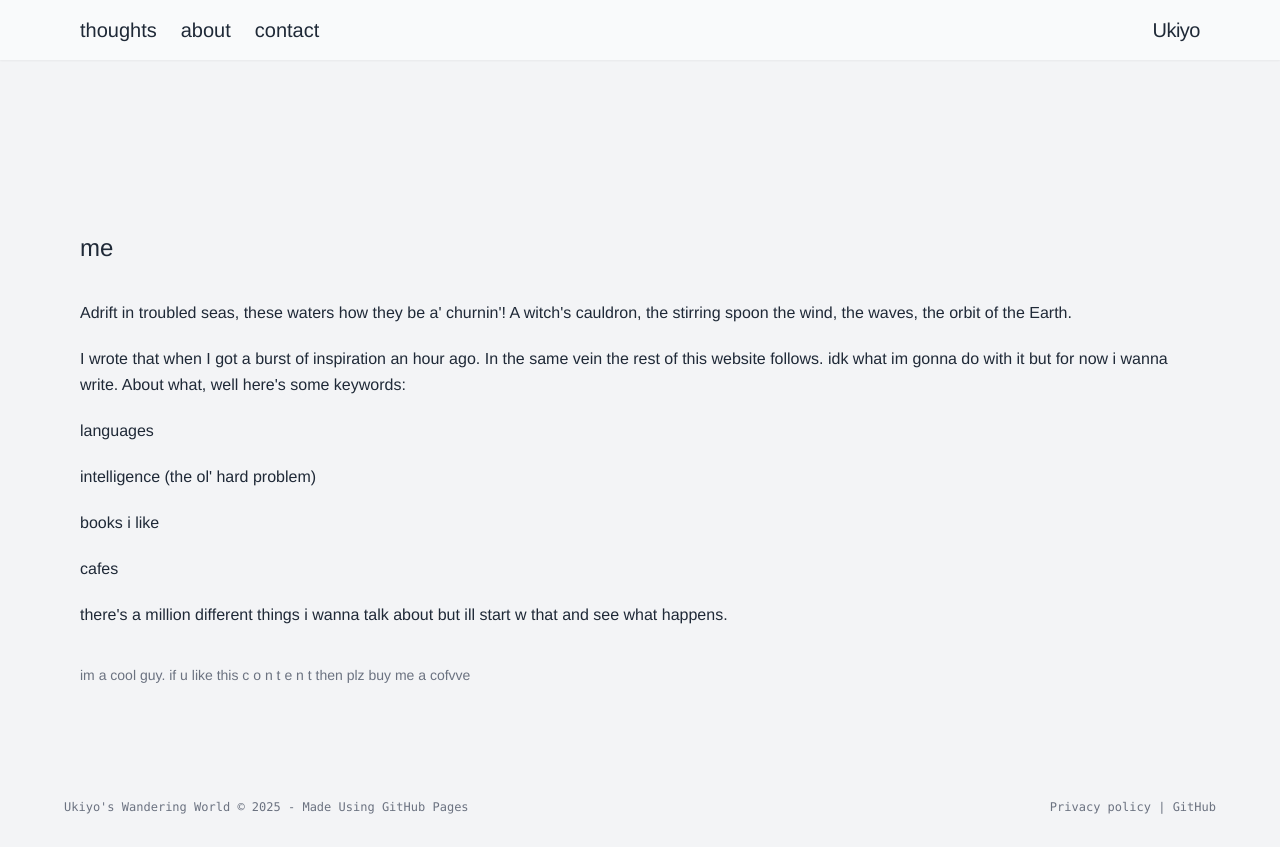
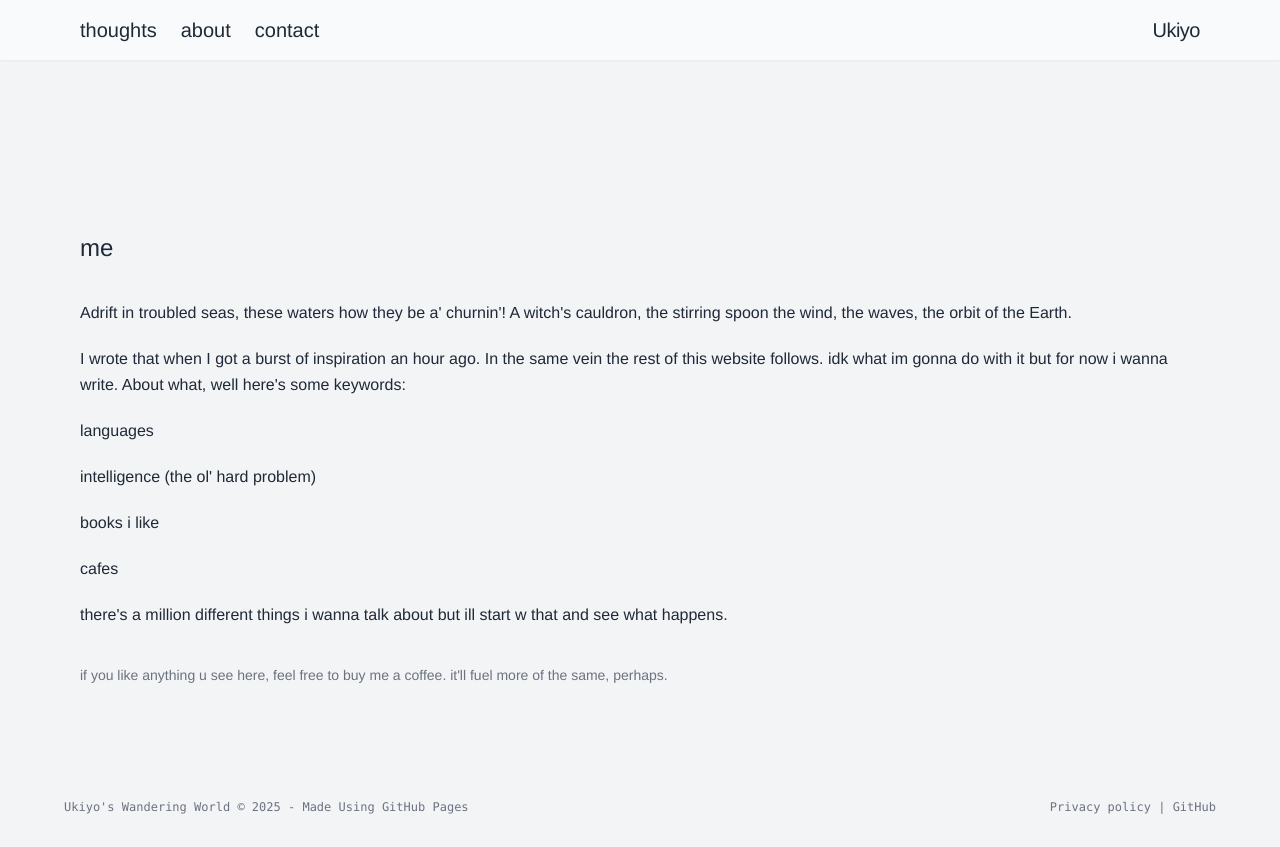
Before and after one commit to UkiyosWanderingWorld/UkiyosWanderingWorld.github.io, a Next.js app: page /about in a window 1280 px wide. Built offline with nearby package versions, Linux system fonts and the light colour scheme.

Commit message:
tweaks to about and contact pages

```diff
--- a/app/about/page.tsx
+++ b/app/about/page.tsx
@@ -40,8 +40,8 @@ export default function AboutPage() {
         </p>
 
         <p className="text-sm mt-4 leading-relaxed text-gray-500">
-          im a cool guy. if u like this c  o  n  t  e  n  t  then plz
-          buy me a cofvve
+          if you like anything u see here, feel free to buy me a coffee. it'll
+          fuel more of the same, perhaps.
         </p>
       </section>
     </main>
--- a/app/contact/page.tsx
+++ b/app/contact/page.tsx
@@ -6,7 +6,8 @@ export default function ContactPage() {
     <main className="pt-20 bg-gray-100 text-gray-800">
       <section className="max-w-6xl mx-auto px-4 pt-24 grid gap-5 grid-cols-1">
       <h1 className="text-2xl font-light mb-4">msg me</h1>
-      <p>no spam plz :-) <a href="mailto:ukiyos0wandering0world@gmail.com" className="text-blue-500">ukiyos0wandering0world@gmail.com</a></p>
+      <p>no spam plz :-) <a href="mailto:ukiyos0wandering0world@gmail.com" className="text-blue-500">ukiyosZEROwanderingZEROworldATgmail.com</a></p>
+      <p>(don't ask me why that's me address, name collisions are a problem as old as time)</p>
       </section>
     </main>
   );
```
